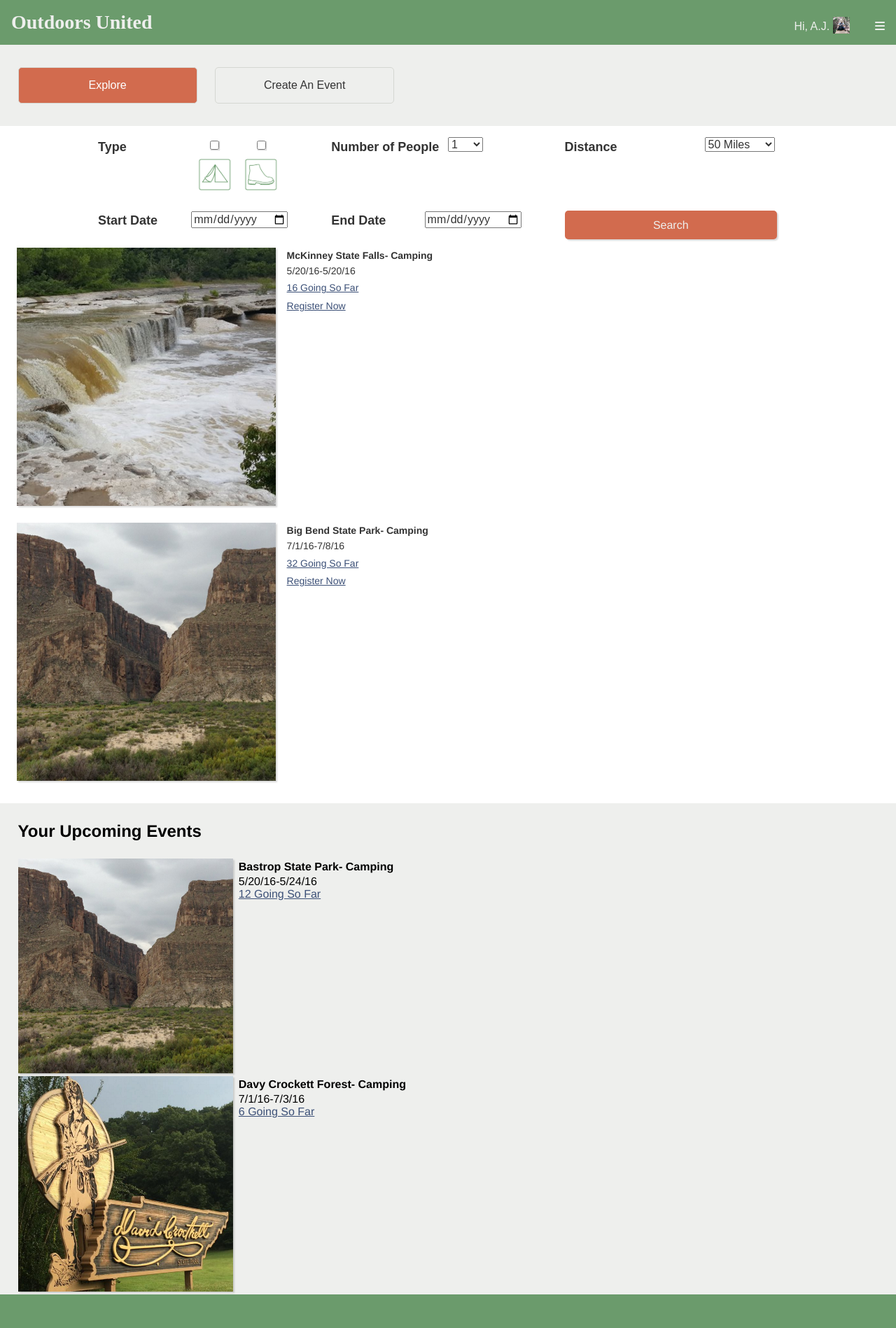
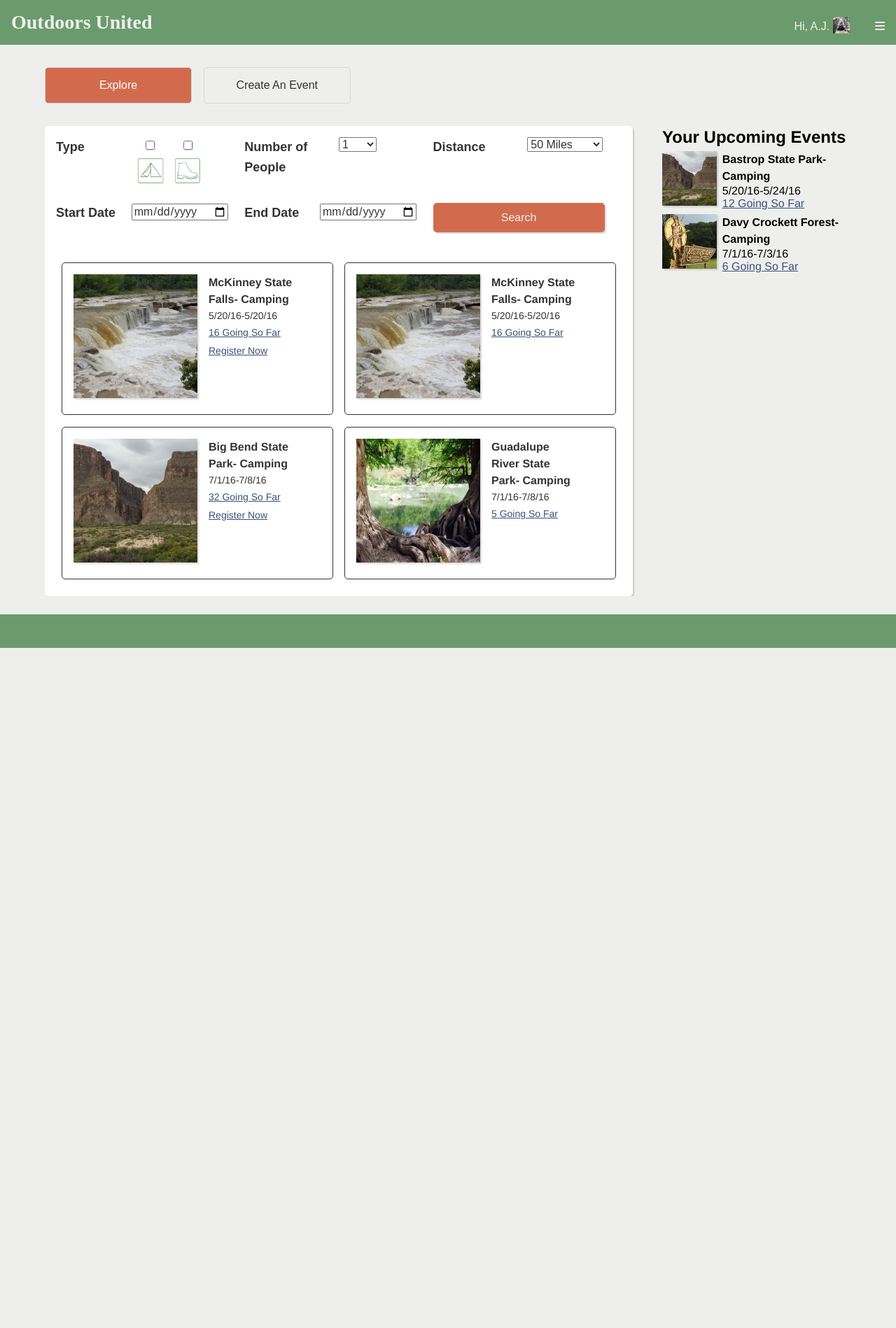
Before and after one commit to EricBlake/Outdoors-United, a Jekyll site: the page built from events.html, in a window 1280 px wide. Shown: the whole page at 70% size. Built offline with Jekyll 4.4.1, drawn with Linux system fonts in a browser that asks for light colours; nearby versions of some CDN libraries; after the commit the page ends 926 px from its top, so only the background shows below that.

Commit message:
pushing updates to events page, profile and dashsmall bits of button styling

```diff
--- a/_sass/_dash.scss
+++ b/_sass/_dash.scss
@@ -270,6 +270,7 @@
 						text-align:center;
 						padding:0.5em;
 						border-radius:5px;
+						margin-top: 1em;
 
 						box-shadow: 2px 2px 2px rgba(0,0,0,.15);
 
--- a/_sass/_events.scss
+++ b/_sass/_events.scss
@@ -108,7 +108,7 @@
                         width: 30%;
                     }
                     .distance{
-                        width: 70%;
+                        width: 50%;
                         float: right;
                     }
 
@@ -171,9 +171,11 @@
                 }
             } //closing search option 2
             //---------------------------------------rec events on events page
+            .recomended_events_wrapper{
+                clear: both;
             .recomended_events {
 
-                clear: both;
+
                 box-sizing: border-box;
                 overflow: hidden;
                 padding: .5em;
@@ -211,6 +213,7 @@
                     }
                 } //closing rec_cont
             } //closing recomended_events//
+            }// .closingrecomended_events_wrapper{
             .create_events {
                 margin-top: 2em;
                 box-sizing: border-box;
@@ -317,8 +320,11 @@
 
 @media(min-width:750px) {
     .tab {
-        width: 20%;
+        width: 25%;
+        margin-left:0;
+        margin-right:2%;
     } //closing tab
+
     .search_option_1 {
         text-align: center;
         box-sizing: border-box;
@@ -362,7 +368,7 @@
             }
             select {
                 float: left;
-                width: 15%;
+                width: 20%;
             }
         } //closing number people
         .event_distance {
@@ -379,10 +385,10 @@
                 color: $font_color;
                 font-size: $filter_font;
                 float: left;
-                width: 60%;
+                width: 50%;
             }
             .distance {
-                width: 30%;
+                width: 40%;
                 float: left;
             }
         } //closing event distance
@@ -443,16 +449,29 @@
             background-color: $button_alt_hover;
         }
     } //closing search option 2
+
+    .recomended_events_wrapper{
+        overflow: hidden;
+        clear: both;
+        margin-top:2em;
         .recomended_events {
 
-                clear: both;
+            width: 48%;
             box-sizing: border-box;
             overflow: hidden;
-                padding: .5em;
+            padding: 1em;
             color: $font_color;
+            float: left;
+            border:1px solid $font_color;
+            border-radius:5px;
+            margin-left:1%;
+            margin-right:1%;
+            margin-bottom: 1%;
+            margin-top:1%;
+
             .rec_img {
             float: left;
-                    width: 30%;
+            width: 50%;
             img {
                 width: 100%;
                 box-shadow: 2px 2px 2px rgba(0, 0, 0, .15);
@@ -461,26 +480,105 @@
             .rec_cont {
                 padding-left: 1em;
                 float:left;
-                    width: 70%;
+                width: 40%;
                 box-sizing: border-box;
-                    h2 {
-                        margin-left: 2em;
-                        font-size: $subheader_size;
-                        font-family: $body_font;
-                        margin-bottom: 0em;
-                    }
+
+
                     p {
                         font-family: $body_font;
                         font-size: $body_size;
                     }
                      p:first-of-type {
+                        font-size: $subheader_size;
                         font-weight: bold;
+                        line-height: 1.5em;
                     }
+
                     a {
                         font-family: $body_font;
                         font-size: $body_size;
                         color: $button_color;
                     }
             } //closing rec_cont
+
         } //closing recomended_events//
+    }//closing recomended_events_wrapper
+
+    .upcoming_wrapper {
+            background-color: $background-color;
+            overflow: hidden;
+            width: 25%;
+            float: right;
+            box-sizing:border-box;
+            padding-top:7em;
+            h2 {
+                font-family: $body_font;
+                margin: 2%;
+            }
+            .upcoming_events {
+                margin: 2%;
+                clear: both;
+                overflow: hidden;
+                box-sizing:border-box;
+
+                .upcoming_img {
+                    width: 27%;
+                    float: left;
+                    img {
+                        width: 100%;
+                        box-shadow: 2px 2px 2px rgba(0, 0, 0, .15);
+                    }
+                }
+                .upcoming_cont {
+                    padding-left: 0.5em;
+                    float: left;
+                    width: 70%;
+                    p {
+                        font-family: $body_font;
+                    }
+                    p:first-of-type {
+                        font-weight: bold;
+                        line-height: 1.5em;
+                    }
+                    a {
+                        margin-top: 0.5em;
+                        font-family: $body_font;
+                        font-size: $body_font;
+                        color: $button_color;
+                    }
+                } //closing upcoming cont
+            } //closing upcoming_events
+        } //upcoming_wrapper
+
+
+
+
+
+
+
+
+    .tab-wrapper{
+        width: 70%;
+        margin:0 auto;
+        float: left;
+        margin-left:2%;;
+
+
+         .tab-content {
+            box-shadow: 2px 2px 2px rgba(0, 0, 0, .15);
+            border-radius:5px;
+
+
+
+        } //closing tab content
+
+    }
+    .event_wrapper{
+        overflow: hidden;
+        box-sizing:border-box;
+        background-color:$background_color;
+        max-width: 1200px;
+        margin: 0 auto;
+
+    }
 } //closing media
--- a/_sass/_layout.scss
+++ b/_sass/_layout.scss
@@ -100,6 +100,7 @@ ul.content {
     clear: both;
     background-color: $main_theme;
     height: 3em;
+    margin-top: 2%;
 
 }
 
--- a/_sass/_profile.scss
+++ b/_sass/_profile.scss
@@ -4,6 +4,7 @@ p {
 
 .prof_wrapper{
 	overflow:hidden;
+
 
 
 
@@ -124,6 +125,7 @@ p {
 			border:1px solid $font_color;
 			margin:2%;
 			border-radius:5px;
+			padding-bottom:1em;
 
 
 
@@ -140,6 +142,8 @@ p {
 			.prof_friend{
 				margin:2%;
 				clear: both;
+				margin-bottom: 1em;
+				overflow: hidden;
 
 					.friend_img {
 						width: 25%;
@@ -162,6 +166,7 @@ p {
 					font-weight: 800;
 					float: left;
 					padding-left: 0.5em;
+
 				}
 
 
@@ -181,6 +186,7 @@ p {
 					border-radius:5px;
 					margin-bottom: 1em;
 					box-shadow: 2px 2px 2px rgba(0,0,0,.15);
+					margin-top: 1em;
 
 
 					a{
@@ -261,6 +267,10 @@ p {
 }//closing prof_wrapper
 
 @media(min-width:650px){
+	prof_wrapper{
+		box-sizing:border-box;
+		padding:2em;
+	}
 
 
 	.prof_cont_wrapper{
@@ -372,8 +382,10 @@ p {
 		}
 	.prof_cont_wrapper{
 
+
 		max-width: 1000px;
 		margin:0 auto;
+
 		.prof_photos{
 
 		background-color:$background_white;
@@ -383,6 +395,7 @@ p {
 		width: 70%;
 		float:left;
 		border-radius:5px;
+		margin-bottom: 2%;
 
 
 
--- a/events.html
+++ b/events.html
@@ -83,7 +83,7 @@ layout: page
                     </div><!--closing search options2-->
 
 
-
+          <div class="recomended_events_wrapper">
               <div class="recomended_events">
 
                 <div class="rec_img">
@@ -106,7 +106,19 @@ layout: page
             </div><!--closing recomended_events tag-->
 
 
+            <div class="recomended_events">
 
+              <div class="rec_img">
+              <img src="images/mckinneyfalls.png">
+              </div>
+
+              <div class="rec_cont">
+              <p>McKinney State Falls- Camping</p>
+              <p>5/20/16-5/20/16</p>
+              <a href="#">16 Going So Far</a>
+              </div>
+
+            </div><!--closing recomended_events tag-->
 
 
 
@@ -127,7 +139,20 @@ layout: page
 
 
             </div><!--closing recomended_events tag-->
+            <div class="recomended_events">
+              <div class="rec_img">
+              <img src="images/guadalupe.png">
+              </div>
 
+              <div class="rec_cont">
+              <p>Guadalupe River State Park- Camping</p>
+              <p>7/1/16-7/8/16</p>
+              <a href="#">5 Going So Far</a>
+              </div>
+
+
+            </div><!--closing recomended_events tag-->
+           </div><!--closing recomended_events_wrapper-->
 
 
 
--- a/profile.html
+++ b/profile.html
@@ -133,6 +133,7 @@ layout: page
 					</div>
 
 			</div><!--closing prof_items-->
+
 		</div>
 
 
```
Lines whose indentation alone changed are shown as unchanged.
